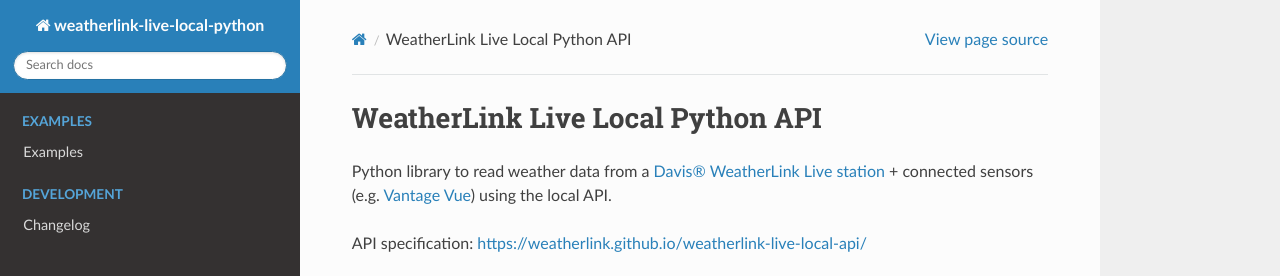
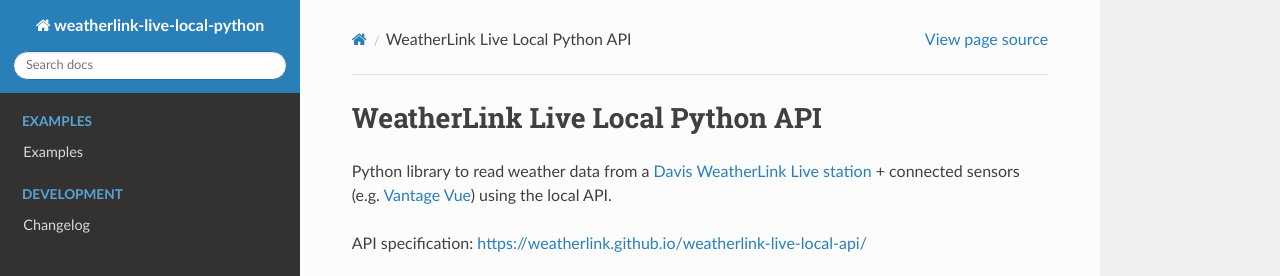
Before and after one commit to lukasberbuer/weatherlink-live-local-python, a Sphinx documentation site: the page built from docs/index.rst, in a window 1280 px wide, cut to the strip 0-276 px from the top of the page. Built offline with Sphinx 7.4.7 and the Read the Docs theme 2.0.0, drawn with Linux system fonts in a browser that asks for light colours.

```diff
--- a/docs/index.rst
+++ b/docs/index.rst
@@ -1,7 +1,7 @@
 WeatherLink Live Local Python API
 =================================
 
-Python library to read weather data from a `Davis® WeatherLink Live station <https://www.davisinstruments.com/weatherlinklive/>`_ + connected sensors (e.g. `Vantage Vue <https://www.davisinstruments.com/vantage-vue/>`_) using the local API.
+Python library to read weather data from a `Davis WeatherLink Live station <https://www.davisinstruments.com/weatherlinklive/>`_ + connected sensors (e.g. `Vantage Vue <https://www.davisinstruments.com/vantage-vue/>`_) using the local API.
 
 API specification: https://weatherlink.github.io/weatherlink-live-local-api/
 
--- a/setup.py
+++ b/setup.py
@@ -37,7 +37,7 @@ EXTRAS_REQUIRE["dev"] = EXTRAS_REQUIRE["docs"] + EXTRAS_REQUIRE["tests"] + EXTRA
 setup(
     name="weatherlink-live-local",
     version="0.1.0",
-    description="Read current weather data from Davis® WeatherLink Live units + connected sensors",
+    description="Read current weather data from Davis WeatherLink Live units + connected sensors",
     long_description=LONG_DESCRIPTION,
     long_description_content_type="text/markdown",
     url="https://github.com/lukasberbuer/weatherlink-live-local-python",
```
Also changed, not shown: README.md (+1 -1 lines).
